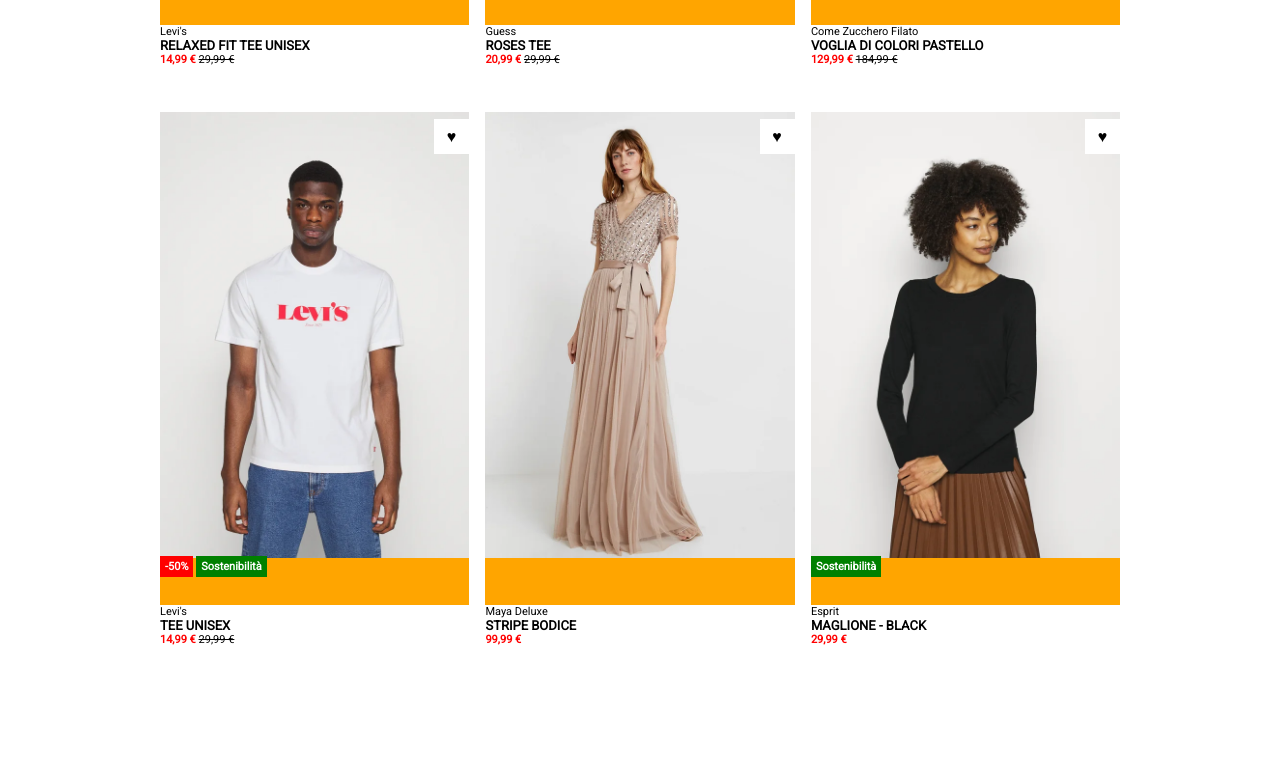
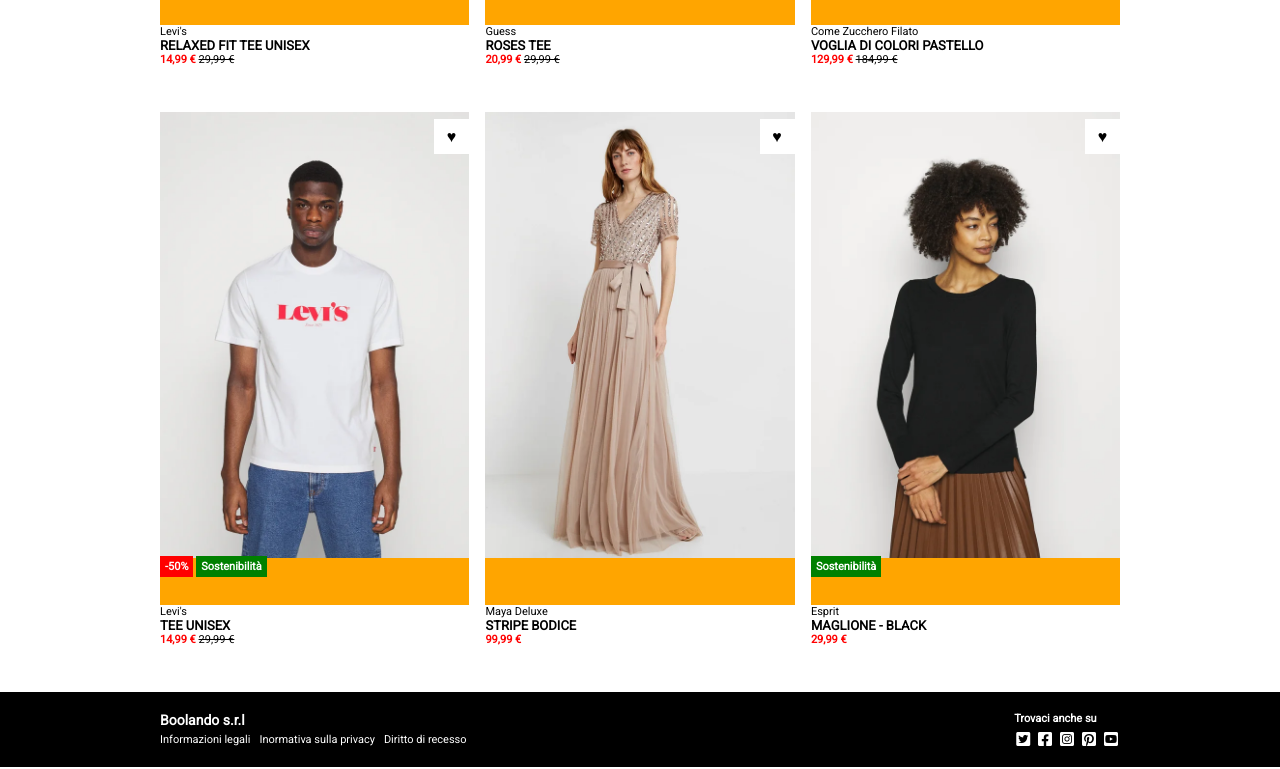
Before and after one commit to DavideDiGi/html-css-boolando, a plain HTML site: page index.html in a window 1280 px wide. Shown: the part 568-1337 px from the top of the page. Before the commit the page ends 1260 px from the top, so only its background shows below. Drawn offline with Linux system fonts and the light colour scheme.

Commit message:
FINE ESERCIZIO CON BONUS

```diff
--- a/css/style.css
+++ b/css/style.css
@@ -8,6 +8,8 @@
 body{
     font-family: 'Roboto', sans-serif;
 }
+
+/****************************** HEADER ******************************/
 
 header{
     background-color: rgb(237, 114, 46);
@@ -55,7 +57,7 @@ max-width: 120px;
     padding: 0 0 0 5px;
 }
 
-/****** MAIN ******/
+/****************************** MAIN ******************************/
 
 main{
     margin-top: 100px;
@@ -81,6 +83,26 @@ main .flex-container{
     width: 100%;
 }
 
+/*********** SOSTITUZIONE FOTO ***********/
+.none{
+    display: none;
+}
+.image:hover>.disappear{
+    display: none;
+
+}
+.image:hover>.none{
+    cursor: pointer;
+    display: block;
+}
+/*********** FINE SOSTITUZIONE FOTO ***********/
+
+
+/*********** CUORE ROSSO ***********/
+.favourite-flex:hover{
+    cursor: pointer;
+    color:red;
+}
 
 .favourite-flex{
     width: 35px;
@@ -142,9 +164,50 @@ main .flex-container{
     text-decoration: line-through;
 }
 
+/****************************** FOOTER ******************************/
 
 
+footer{
+    background-color: black;
+    /* width: 100%; */
+    height: 75px;
+}
 
+.footer-flex-container{
+    display: flex;
+    justify-content: space-between;
+    padding: 10px 0 10px 0;
+}
+
+.footer-flex-container>* {
+    padding: 10px 0 10px 0;
+    color: white;
+}
+.company-name{
+    font-size: 14px;
+    font-weight: bold;
+}
+.privacy a{
+    text-decoration: none;
+    color: white;
+    font-size: 11px;
+    padding-right: 5px;
+}
+
+.find-us{
+    font-size: 11px;
+    font-weight: bold;
+}
+
+.footer-icons{
+    color: white;
+    margin-top: 5px;
+}
+
+.footer-icons a{
+    color: white;
+    padding: 2px;
+}
 
 
 /****** DEBUG HEADER ******/
--- a/index.html
+++ b/index.html
@@ -56,40 +56,41 @@
 
             <!--------------------- FIRST CARD  ----------------------->
 
-            <div class="flex-container"><!-- CONTENITORE FLEX CON WRAP -->
+            <div class="flex-container"> <!-- CONTENITORE FLEX CON WRAP -->
 
-                <div class="card"><!-- SINGOLE CARD CHE VERRANNO AFFIANCATE -->
+                <div class="card"> <!-- SINGOLE CARD CHE VERRANNO AFFIANCATE -->
 
-                    <div class="image"><!-- IMMAGINI ALL'INTERNO DELLE CARD -->
+                    <div class="image"> <!-- IMMAGINI ALL'INTERNO DELLE CARD -->
 
-                        <img src="img/1.webp" alt="">
+                        <img class="disappear" src="img/1.webp" alt="">
+                        <img class="none" src="img/1b.webp" alt="">
 
-                        <div class="favourite-flex"><!-- BOX CHE CONTERRà IL CUORE -->
+                        <div class="favourite-flex"> <!-- BOX CHE CONTERRà IL CUORE -->
 
-                            <span class="heart">&hearts;</span><!-- CUORE PER INSERIRE IL PRODOTTO TRA I PREFERITI -->
+                            <span class="heart">&hearts;</span> <!-- CUORE PER INSERIRE IL PRODOTTO TRA I PREFERITI -->
 
                         </div>
 
                         <div class="lables">
 
-                            <div class="discount">-50%</div><!-- BOX CONTENENTE SCONTO -->
+                            <div class="discount">-50%</div> <!-- BOX CONTENENTE SCONTO -->
 
-                            <div class="green">Sostenibilità</div><!-- BOX VERDE -->
+                            <div class="green">Sostenibilità</div> <!-- BOX VERDE -->
 
                         </div>
                     </div>
 
-                    <div class="description"><!-- DESCRIZIONE PRODOTTO -->
+                    <div class="description"> <!-- DESCRIZIONE PRODOTTO -->
 
                         <div class="brand">Levi's</div> <!-- MARCA DEL PRODOTTO -->
 
-                        <h4 class="product-name">RELAXED FIT TEE UNISEX</h4><!-- NOME DEL PRODOTTO -->
+                        <h4 class="product-name">RELAXED FIT TEE UNISEX</h4> <!-- NOME DEL PRODOTTO -->
 
-                        <div class="price"><!-- CONTENITORE PREZZI DEL PRODOTTO -->
+                        <div class="price"> <!-- CONTENITORE PREZZI DEL PRODOTTO -->
 
-                            <span class="red-price">14,99 €</span><!-- PREZZO SCONTATO -->
+                            <span class="red-price">14,99 €</span> <!-- PREZZO SCONTATO -->
 
-                            <span class="black-price">29,99 €</span><!-- PREZZO ORIGINALE -->
+                            <span class="black-price">29,99 €</span> <!-- PREZZO ORIGINALE -->
 
                         </div>
 
@@ -101,36 +102,38 @@
                 <!--------------------- SECONDA CARD  ----------------------->
 
 
-                <div class="card"><!-- SINGOLE CARD CHE VERRANNO AFFIANCATE -->
+                <div class="card"> <!-- SINGOLE CARD CHE VERRANNO AFFIANCATE -->
 
-                    <div class="image"><!-- IMMAGINI ALL'INTERNO DELLE CARD -->
+                    <div class="image"> <!-- IMMAGINI ALL'INTERNO DELLE CARD -->
 
-                        <img src="img/2.webp" alt="">
+                        <img class="disappear" src="img/2.webp" alt="">
+                        <img class="none" src="img/2b.webp" alt="">
 
-                        <div class="favourite-flex"><!-- BOX CHE CONTERRà IL CUORE -->
 
-                            <span class="heart">&hearts;</span><!-- CUORE PER INSERIRE IL PRODOTTO TRA I PREFERITI -->
+                        <div class="favourite-flex"> <!-- BOX CHE CONTERRà IL CUORE -->
+
+                            <span class="heart">&hearts;</span> <!-- CUORE PER INSERIRE IL PRODOTTO TRA I PREFERITI -->
 
                         </div>
 
                         <div class="lables">
 
-                            <div class="discount">-30%</div><!-- BOX CONTENENTE SCONTO -->
+                            <div class="discount">-30%</div> <!-- BOX CONTENENTE SCONTO -->
 
                         </div>
                     </div>
 
-                    <div class="description"><!-- DESCRIZIONE PRODOTTO -->
+                    <div class="description"> <!-- DESCRIZIONE PRODOTTO -->
 
                         <div class="brand">Guess</div> <!-- MARCA DEL PRODOTTO -->
 
-                        <h4 class="product-name">ROSES TEE</h4><!-- NOME DEL PRODOTTO -->
+                        <h4 class="product-name">ROSES TEE</h4> <!-- NOME DEL PRODOTTO -->
 
-                        <div class="price"><!-- CONTENITORE PREZZI DEL PRODOTTO -->
+                        <div class="price"> <!-- CONTENITORE PREZZI DEL PRODOTTO -->
 
-                            <span class="red-price">20,99 €</span><!-- PREZZO SCONTATO -->
+                            <span class="red-price">20,99 €</span> <!-- PREZZO SCONTATO -->
 
-                            <span class="black-price">29,99 €</span><!-- PREZZO ORIGINALE -->
+                            <span class="black-price">29,99 €</span> <!-- PREZZO ORIGINALE -->
 
                         </div>
 
@@ -142,36 +145,38 @@
                 <!--------------------- TERZA CARD  ----------------------->
 
 
-                <div class="card"><!-- SINGOLE CARD CHE VERRANNO AFFIANCATE -->
+                <div class="card"> <!-- SINGOLE CARD CHE VERRANNO AFFIANCATE -->
 
-                    <div class="image"><!-- IMMAGINI ALL'INTERNO DELLE CARD -->
+                    <div class="image"> <!-- IMMAGINI ALL'INTERNO DELLE CARD -->
 
-                        <img src="img/3.webp" alt="">
+                        <img class="disappear" src="img/3.webp" alt="">
+                        <img class="none" src="img/3b.webp" alt="">
 
-                        <div class="favourite-flex"><!-- BOX CHE CONTERRà IL CUORE -->
 
-                            <span class="heart">&hearts;</span><!-- CUORE PER INSERIRE IL PRODOTTO TRA I PREFERITI -->
+                        <div class="favourite-flex"> <!-- BOX CHE CONTERRà IL CUORE -->
+
+                            <span class="heart">&hearts;</span> <!-- CUORE PER INSERIRE IL PRODOTTO TRA I PREFERITI -->
 
                         </div>
 
                         <div class="lables">
 
-                            <div class="discount">-30%</div><!-- BOX CONTENENTE SCONTO -->
+                            <div class="discount">-30%</div> <!-- BOX CONTENENTE SCONTO -->
 
                         </div>
                     </div>
 
-                    <div class="description"><!-- DESCRIZIONE PRODOTTO -->
+                    <div class="description"> <!-- DESCRIZIONE PRODOTTO -->
 
                         <div class="brand">Come Zucchero Filato</div> <!-- MARCA DEL PRODOTTO -->
 
-                        <h4 class="product-name">VOGLIA DI COLORI PASTELLO</h4><!-- NOME DEL PRODOTTO -->
+                        <h4 class="product-name">VOGLIA DI COLORI PASTELLO</h4> <!-- NOME DEL PRODOTTO -->
 
-                        <div class="price"><!-- CONTENITORE PREZZI DEL PRODOTTO -->
+                        <div class="price"> <!-- CONTENITORE PREZZI DEL PRODOTTO -->
 
-                            <span class="red-price">129,99 €</span><!-- PREZZO SCONTATO -->
+                            <span class="red-price">129,99 €</span> <!-- PREZZO SCONTATO -->
 
-                            <span class="black-price">184,99 €</span><!-- PREZZO ORIGINALE -->
+                            <span class="black-price">184,99 €</span> <!-- PREZZO ORIGINALE -->
 
                         </div>
 
@@ -183,38 +188,40 @@
                 <!--------------------- QUARTA CARD  ----------------------->
 
 
-                <div class="card"><!-- SINGOLE CARD CHE VERRANNO AFFIANCATE -->
+                <div class="card"> <!-- SINGOLE CARD CHE VERRANNO AFFIANCATE -->
 
-                    <div class="image"><!-- IMMAGINI ALL'INTERNO DELLE CARD -->
+                    <div class="image"> <!-- IMMAGINI ALL'INTERNO DELLE CARD -->
 
-                        <img src="img/4.webp" alt="">
+                        <img class="disappear" src="img/4.webp" alt="">
+                        <img class="none" src="img/4b.webp" alt="">
 
-                        <div class="favourite-flex"><!-- BOX CHE CONTERRà IL CUORE -->
 
-                            <span class="heart">&hearts;</span><!-- CUORE PER INSERIRE IL PRODOTTO TRA I PREFERITI -->
+                        <div class="favourite-flex"> <!-- BOX CHE CONTERRà IL CUORE -->
+
+                            <span class="heart">&hearts;</span> <!-- CUORE PER INSERIRE IL PRODOTTO TRA I PREFERITI -->
 
                         </div>
 
                         <div class="lables">
 
-                            <div class="discount">-50%</div><!-- BOX CONTENENTE SCONTO -->
+                            <div class="discount">-50%</div> <!-- BOX CONTENENTE SCONTO -->
 
-                            <div class="green">Sostenibilità</div><!-- BOX VERDE -->
+                            <div class="green">Sostenibilità</div> <!-- BOX VERDE -->
 
                         </div>
                     </div>
 
-                    <div class="description"><!-- DESCRIZIONE PRODOTTO -->
+                    <div class="description"> <!-- DESCRIZIONE PRODOTTO -->
 
                         <div class="brand">Levi's</div> <!-- MARCA DEL PRODOTTO -->
 
-                        <h4 class="product-name">TEE UNISEX</h4><!-- NOME DEL PRODOTTO -->
+                        <h4 class="product-name">TEE UNISEX</h4> <!-- NOME DEL PRODOTTO -->
 
-                        <div class="price"><!-- CONTENITORE PREZZI DEL PRODOTTO -->
+                        <div class="price"> <!-- CONTENITORE PREZZI DEL PRODOTTO -->
 
-                            <span class="red-price">14,99 €</span><!-- PREZZO SCONTATO -->
+                            <span class="red-price">14,99 €</span> <!-- PREZZO SCONTATO -->
 
-                            <span class="black-price">29,99 €</span><!-- PREZZO ORIGINALE -->
+                            <span class="black-price">29,99 €</span> <!-- PREZZO ORIGINALE -->
 
                         </div>
 
@@ -226,29 +233,31 @@
                 <!--------------------- QUINTA CARD  ----------------------->
 
 
-                <div class="card"><!-- SINGOLE CARD CHE VERRANNO AFFIANCATE -->
+                <div class="card"> <!-- SINGOLE CARD CHE VERRANNO AFFIANCATE -->
 
-                    <div class="image"><!-- IMMAGINI ALL'INTERNO DELLE CARD -->
+                    <div class="image"> <!-- IMMAGINI ALL'INTERNO DELLE CARD -->
 
-                        <img src="img/5.webp" alt="">
+                        <img class="disappear" src="img/5.webp" alt="">
+                        <img class="none" src="img/5b.webp" alt="">
 
-                        <div class="favourite-flex"><!-- BOX CHE CONTERRà IL CUORE -->
 
-                            <span class="heart">&hearts;</span><!-- CUORE PER INSERIRE IL PRODOTTO TRA I PREFERITI -->
+                        <div class="favourite-flex"> <!-- BOX CHE CONTERRà IL CUORE -->
+
+                            <span class="heart">&hearts;</span> <!-- CUORE PER INSERIRE IL PRODOTTO TRA I PREFERITI -->
 
                         </div>
 
                     </div>
 
-                    <div class="description"><!-- DESCRIZIONE PRODOTTO -->
+                    <div class="description"> <!-- DESCRIZIONE PRODOTTO -->
 
                         <div class="brand">Maya Deluxe</div> <!-- MARCA DEL PRODOTTO -->
 
-                        <h4 class="product-name">STRIPE BODICE</h4><!-- NOME DEL PRODOTTO -->
+                        <h4 class="product-name">STRIPE BODICE</h4> <!-- NOME DEL PRODOTTO -->
 
-                        <div class="price"><!-- CONTENITORE PREZZI DEL PRODOTTO -->
+                        <div class="price"> <!-- CONTENITORE PREZZI DEL PRODOTTO -->
 
-                            <span class="red-price">99,99 €</span><!-- PREZZO SCONTATO -->
+                            <span class="red-price">99,99 €</span> <!-- PREZZO SCONTATO -->
 
                         </div>
 
@@ -260,34 +269,36 @@
                 <!--------------------- SESTA CARD  ----------------------->
 
 
-                <div class="card"><!-- SINGOLE CARD CHE VERRANNO AFFIANCATE -->
+                <div class="card"> <!-- SINGOLE CARD CHE VERRANNO AFFIANCATE -->
 
-                    <div class="image"><!-- IMMAGINI ALL'INTERNO DELLE CARD -->
+                    <div class="image"> <!-- IMMAGINI ALL'INTERNO DELLE CARD -->
 
-                        <img src="img/6.webp" alt="">
+                        <img class="disappear" src="img/6.webp" alt="">
+                        <img class="none" src="img/6b.webp" alt="">
 
-                        <div class="favourite-flex"><!-- BOX CHE CONTERRà IL CUORE -->
 
-                            <span class="heart">&hearts;</span><!-- CUORE PER INSERIRE IL PRODOTTO TRA I PREFERITI -->
+                        <div class="favourite-flex"> <!-- BOX CHE CONTERRà IL CUORE -->
+
+                            <span class="heart">&hearts;</span> <!-- CUORE PER INSERIRE IL PRODOTTO TRA I PREFERITI -->
 
                         </div>
 
                         <div class="lables">
 
-                            <div class="green">Sostenibilità</div><!-- BOX VERDE -->
+                            <div class="green">Sostenibilità</div> <!-- BOX VERDE -->
 
                         </div>
                     </div>
 
-                    <div class="description"><!-- DESCRIZIONE PRODOTTO -->
+                    <div class="description"> <!-- DESCRIZIONE PRODOTTO -->
 
                         <div class="brand">Esprit</div> <!-- MARCA DEL PRODOTTO -->
 
-                        <h4 class="product-name">MAGLIONE - BLACK</h4><!-- NOME DEL PRODOTTO -->
+                        <h4 class="product-name">MAGLIONE - BLACK</h4> <!-- NOME DEL PRODOTTO -->
 
-                        <div class="price"><!-- CONTENITORE PREZZI DEL PRODOTTO -->
+                        <div class="price"> <!-- CONTENITORE PREZZI DEL PRODOTTO -->
 
-                            <span class="red-price">29,99 €</span><!-- PREZZO SCONTATO -->
+                            <span class="red-price">29,99 €</span> <!-- PREZZO SCONTATO -->
 
                         </div>
 
@@ -303,34 +314,38 @@
 
     <footer>
         <div class="big-container">
-            <!-- CONTENITORE CENTRATO FOOTER FLEX -->
-            <div class="footer-flex-container">
-                <!-- CONTENITORE LATO SINITRO FOOTER -->
-                <div class="left-side">
-                    <!-- NOME AZIENDA -->
-                    <div class="company-name"></div>
-                    <!-- PRIVACY E COSE LEGALI -->
-                    <div class="privacy">
-                        <!-- <a href="#"></a>
-                        <a href="#"></a>
-                        <a href="#"></a> -->
+
+            <div class="footer-flex-container"> <!-- CONTENITORE CENTRATO FOOTER FLEX -->
+
+                <div class="left-side"> <!-- CONTENITORE LATO SINITRO FOOTER -->
+
+                    <div class="company-name">Boolando s.r.l</div> <!-- NOME AZIENDA -->
+
+                    <div class="privacy"> <!-- PRIVACY E COSE LEGALI -->
+
+                        <a href="#">Informazioni legali</a>
+                        <a href="#">Inormativa sulla privacy</a>
+                        <a href="#">Diritto di recesso</a>
+
                     </div>
 
                 </div>
-                <!-- CONTENITORE LATO DESTRO FOOTER -->
-                <div class="right-side">
-                    <!-- SCRITTA SOPRA LE ICONE -->
-                    <div class="find-us"></div>
-                    <!-- CONTENITORE ICONE SOCIAL -->
-                    <div class="footer-icons">
+
+                <div class="right-side"> <!-- CONTENITORE LATO DESTRO FOOTER -->
+
+                    <div class="find-us">Trovaci anche su</div> <!-- SCRITTA SOPRA LE ICONE -->
+
+                    <div class="footer-icons"> <!-- CONTENITORE ICONE SOCIAL -->
+
                         <!-- ICONE SOCIAL -->
-                        <!-- <a href="#"></a>
-                        <a href="#"></a>
-                        <a href="#"></a>
-                        <a href="#"></a>
-                        <a href="#"></a> -->
 
-                    <!-- </div> -->
+                        <a href="#"><i class="fa-brands fa-square-twitter"></i></a>
+                        <a href="#"><i class="fa-brands fa-square-facebook"></i></a>
+                        <a href="#"><i class="fa-brands fa-square-instagram"></i></a>
+                        <a href="#"><i class="fa-brands fa-square-pinterest"></i></a>
+                        <a href="#"><i class="fa-brands fa-square-youtube"></i></a>
+
+                    </div>
 
                 </div>
 
```
Also changed, not shown: 1 other file.
